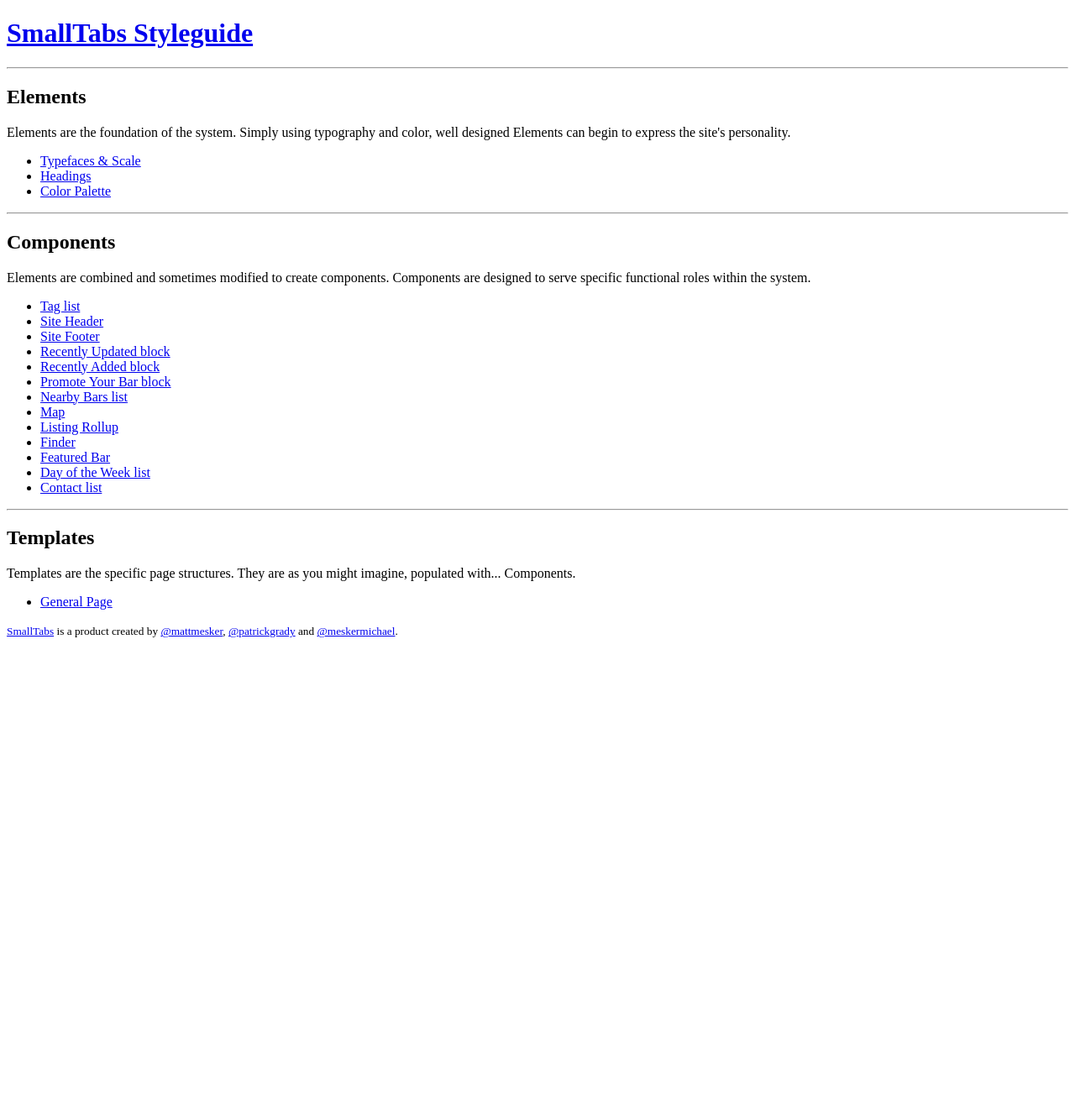
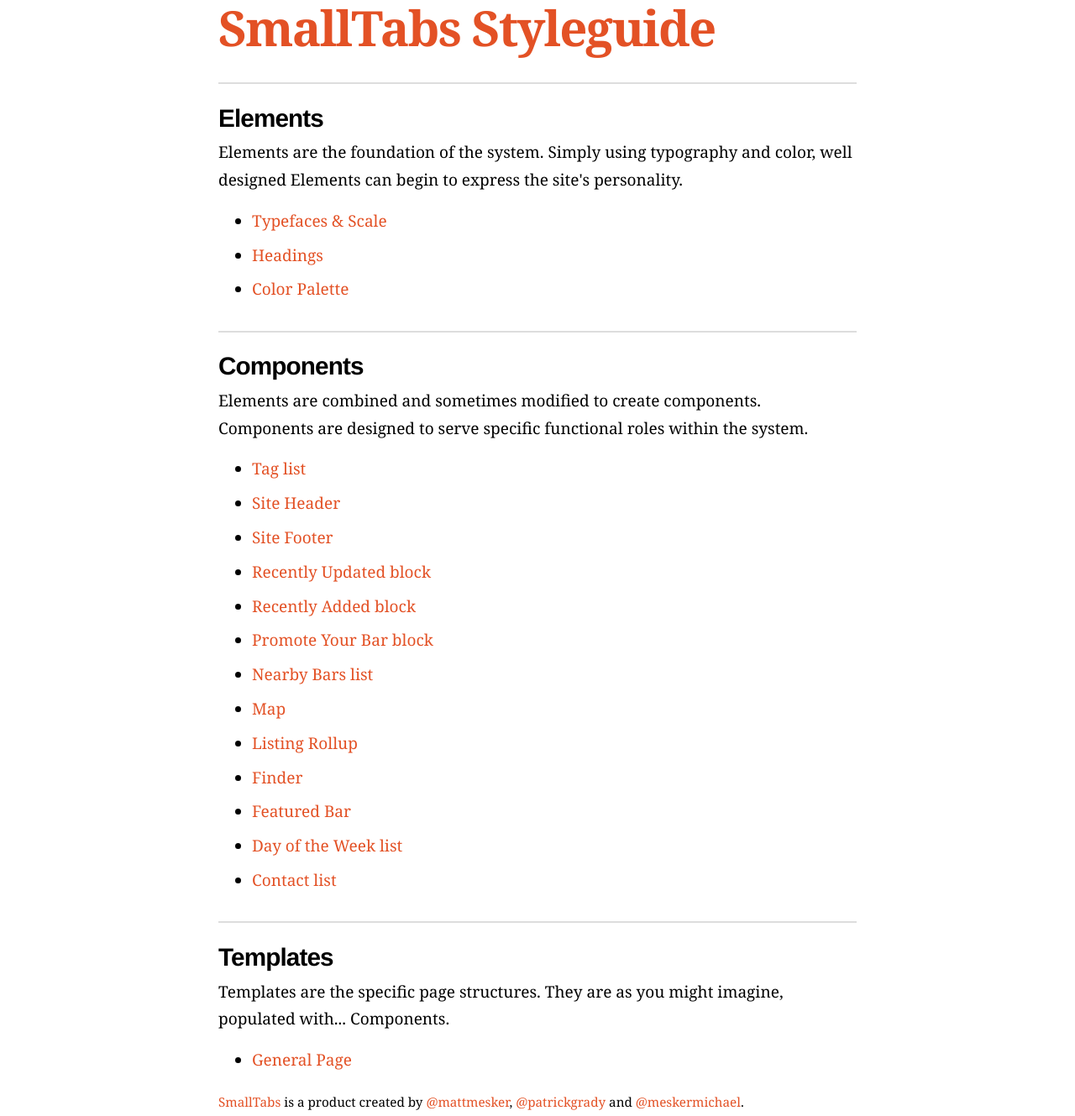
Before and after one commit to patrickgrady/smalltabs, a Jekyll site: the page built from index.html, in a window 1280 px wide. Shown: the whole page at 84% size. Built offline with Jekyll 4.4.1, drawn with Linux system fonts in a browser that asks for light colours; some web fonts are replaced; Markdown is read by kramdown in place of the engine named in the settings; before the commit the page ends 900 px from its top, so only the background shows below that.

Commit message:
removed "baseurl" from _config.yml

```diff
--- a/_config.yml
+++ b/_config.yml
@@ -2,5 +2,4 @@
 markdown: redcarpet
 pygments: true
 permalink: none
-baseurl: "mesker.github.io"
-url: /smalltabs
+url: mesker.github.io/smalltabs
--- a/_layouts/default.html
+++ b/_layouts/default.html
@@ -6,9 +6,9 @@
       <title>{{ site.name }} : {{ page.title }}</title>
       <meta name="viewport" content="width=device-width">
       <!-- syntax highlighting CSS -->
-      <link rel="stylesheet" href="{{ site.baseurl }}/assets/css/syntax.css">
+      <link rel="stylesheet" href="{{ site.baseurl }}assets/css/syntax.css">
       <!-- Custom CSS -->
-      <link rel="stylesheet" href="{{ site.baseurl }}/assets/css/styles.css">
+      <link rel="stylesheet" href="{{ site.baseurl }}assets/css/styles.css">
   </head>
     <body>
 
```
Also changed, not shown: 1 other file.
